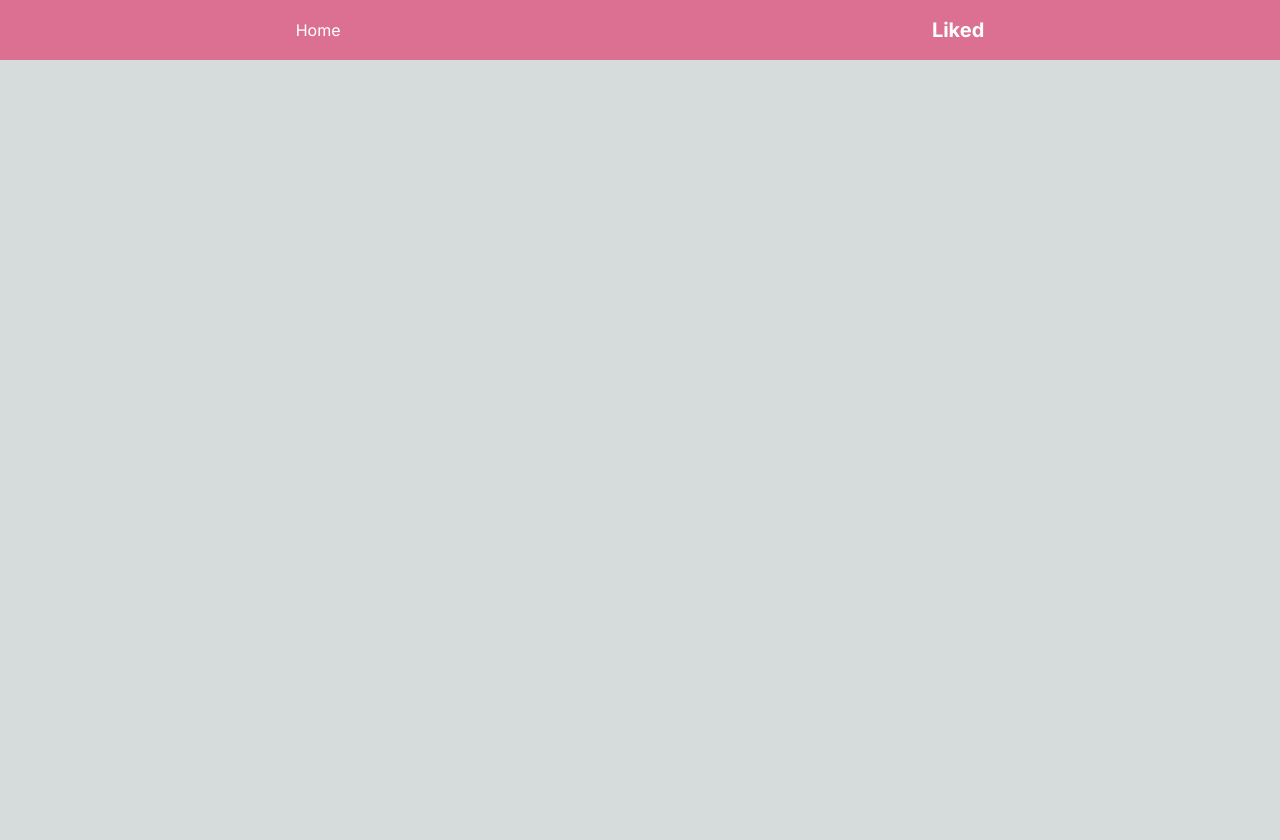
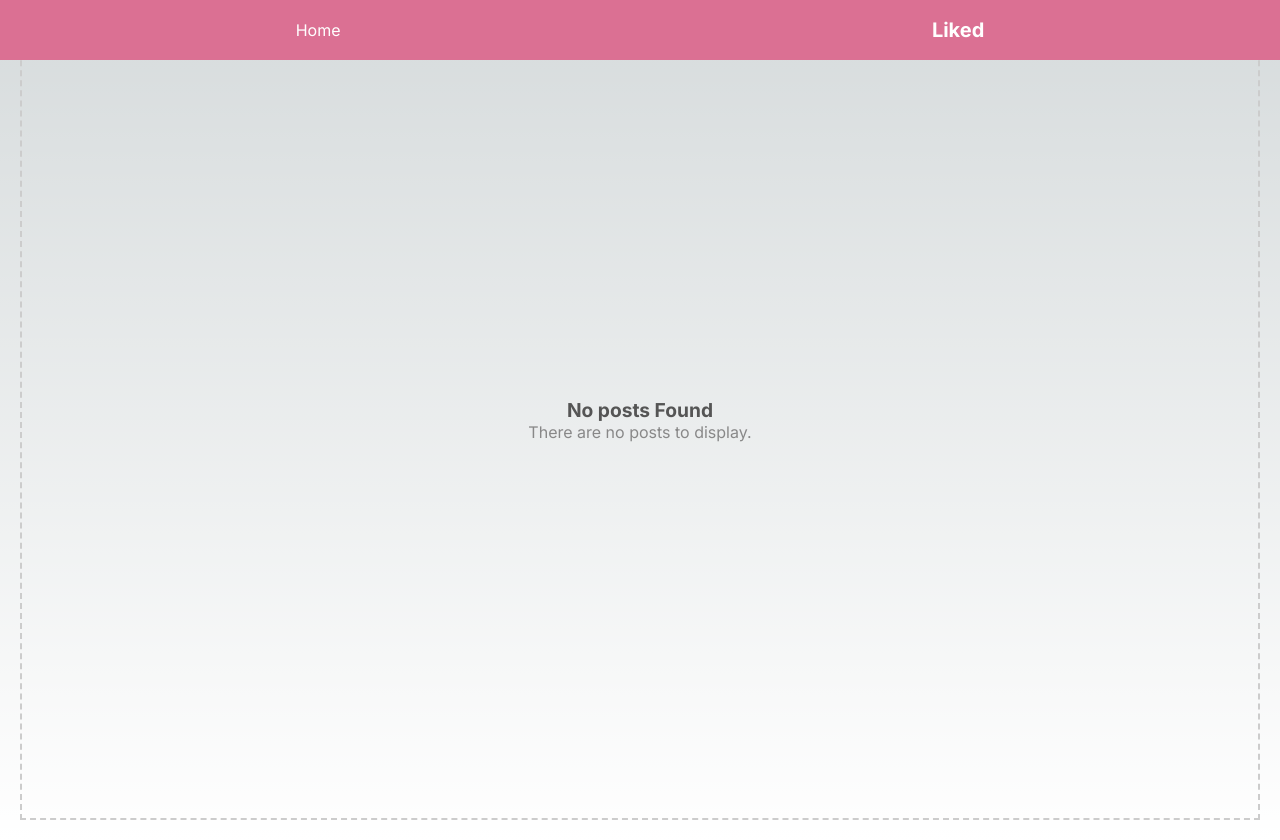
Before and after one commit to salmaatarekk/posts-app, a Next.js app: page /favouritesPage in a window 1280 px wide. Before the commit the page ends 800 px from the top, so only its background shows below. Built offline with nearby package versions, Linux system fonts and the light colour scheme.

Commit message:
Add empty state card

```diff
--- /dev/null
+++ b/app/components/EmptyStateCard.tsx
@@ -0,0 +1,12 @@
+import styles from "../styles/emptystate.module.scss";
+
+export default function EmptyStateCard() {
+  return (
+    <div className={styles.emptystatecard}>
+      <div className={`${styles.cardbody} text-center`}>
+        <h5 className={styles.cardtitle}>No posts Found</h5>
+        <p className={styles.cardtext}>There are no posts to display.</p>
+      </div>
+    </div>
+  );
+}
--- a/app/favouritesPage/page.tsx
+++ b/app/favouritesPage/page.tsx
@@ -1,5 +1,6 @@
 "use client";
 
+import EmptyStateCard from "../components/EmptyStateCard";
 import LandingPage from "../components/LandingPage";
 import { useAppContext } from "../context/postsContext";
 
@@ -8,7 +9,11 @@ export default function FavouritesPage() {
 
   return (
     <main>
-      <LandingPage posts={likedPosts} />
+      {likedPosts.length > 0 ? (
+        <LandingPage posts={likedPosts} />
+      ) : (
+        <EmptyStateCard />
+      )}
     </main>
   );
 }
--- /dev/null
+++ b/app/styles/emptystate.module.scss
@@ -0,0 +1,24 @@
+.emptystatecard {
+  display: flex;
+  align-items: center;
+  justify-content: center;
+  border: 2px dashed #ccc;
+  margin: 20px;
+  padding: 20px;
+  text-align: center;
+  height: 100vh;
+}
+
+.cardtitle {
+  color: #555;
+  font-size: 1.2rem;
+}
+
+.cardtext {
+  color: #888;
+  font-size: 1rem;
+}
+
+.cardbody {
+  margin: auto;
+}
```
